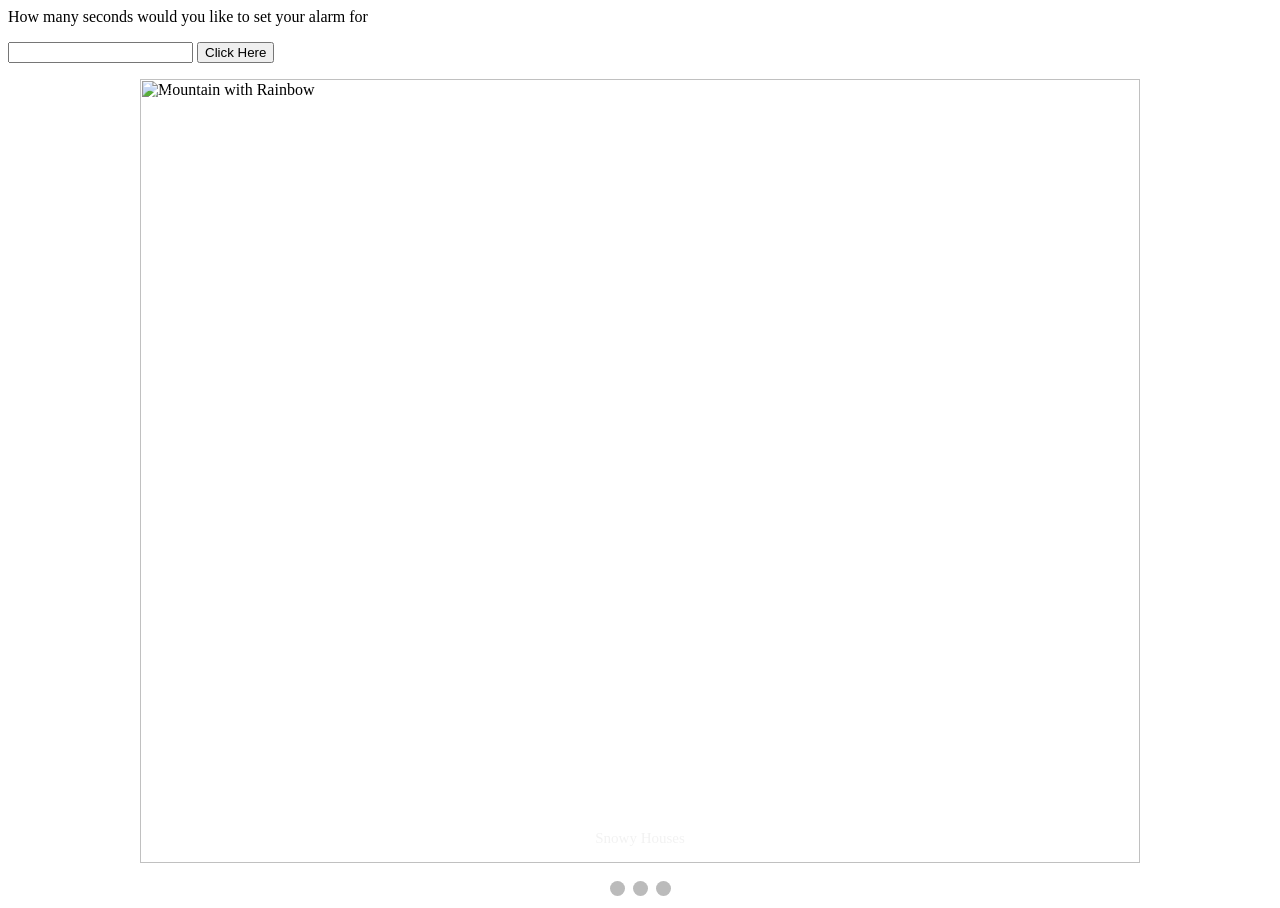
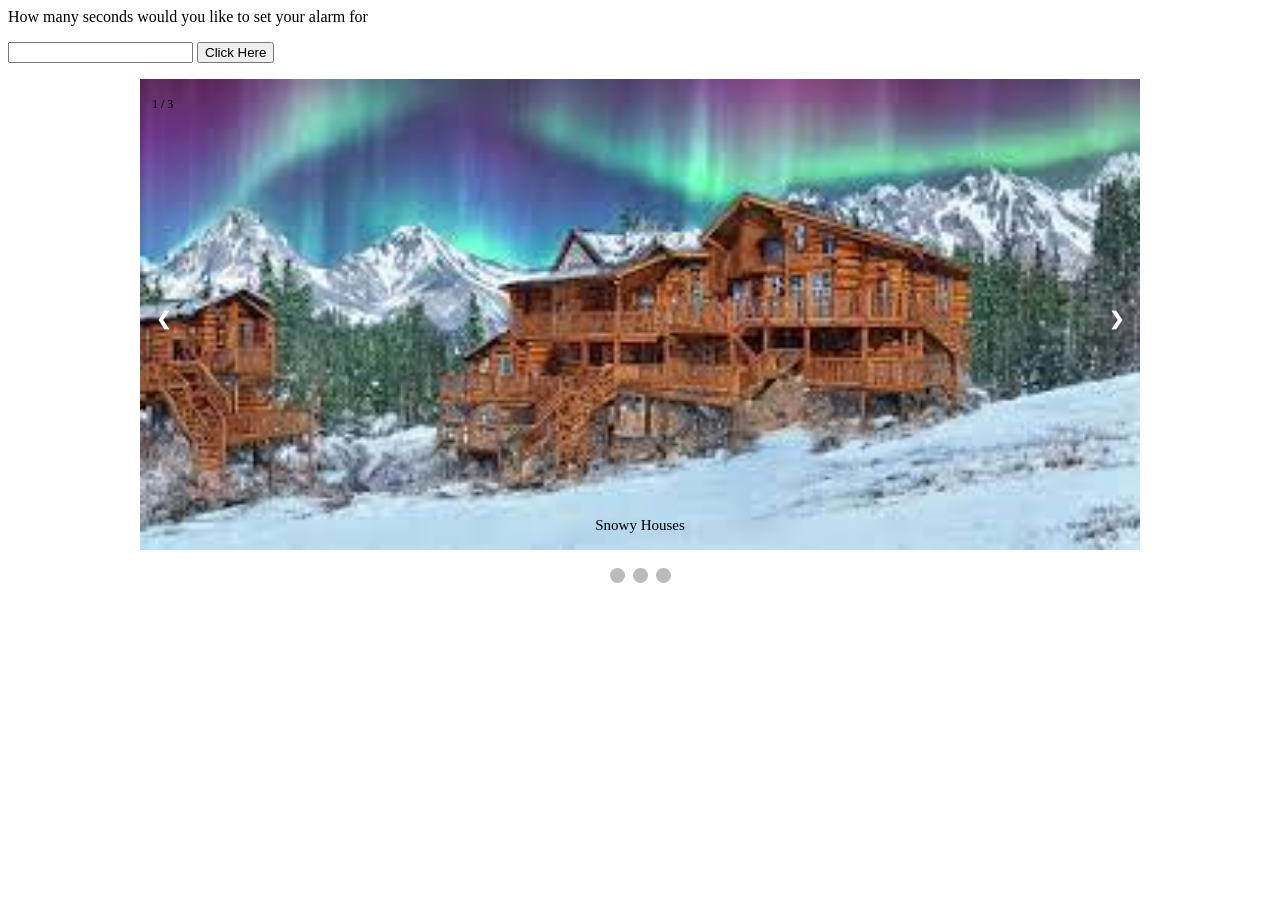
Before and after one commit to MonzurSiddique/JavaScript-Projects, a plain HTML site: page Basic JavaScript Projects/Project9_countdown_slideshow/index.html in a window 1280 px wide. After the commit the page ends 800 px from the top, so only its background shows below. Drawn offline with Linux system fonts and the light colour scheme.

Commit message:
Project9 countdown and slideshow

```diff
--- a/Basic JavaScript Projects/Project9_countdown_slideshow/CSS/style.css
+++ b/Basic JavaScript Projects/Project9_countdown_slideshow/CSS/style.css
@@ -50,7 +50,7 @@ background-color: rgba(0, 0, 0, 0.8);
 /*Caption Text*/
 
 .text {
-    color: #f2f2f2;
+    color: black;
     font-size: 15px;
     padding: 8px 12px;
     position: absolute;
@@ -61,11 +61,11 @@ background-color: rgba(0, 0, 0, 0.8);
 
 /*Number text (1/3 etc.)*/
 .numbertext {
-    color:white;
+    color: black;
     font-size: 12px;
     padding: 8px 12px;
     position: absolute;
-    top: 0;
+    top: 10;
 }
 
 /*The dots*/
--- a/Basic JavaScript Projects/Project9_countdown_slideshow/index.html
+++ b/Basic JavaScript Projects/Project9_countdown_slideshow/index.html
@@ -17,19 +17,19 @@
     <div class="slideshow-container">
         <div class="mySlides fade">
             <div class="numbertext">1 / 3</div>
-            <img src="img/img1.png" style="width: 100%" alt="Mountain with Rainbow" />
+            <img src="img/img1.jpg" style="width: 100%" alt="Mountain with Rainbow" />
             <div class="text">Snowy Houses</div>
         </div>
 
         <div class="mySlides fade"><
             <div class="numbertext">2 / 3</div>
-            <img src="img/img2.png" style="width: 100%" />
+            <img src="img/img2.jpg" style="width: 100%" />
             <div class="text">Snowy Wood Road</div>
         </div>
 
         <div class="mySlides fade"><
             <div class="numbertext">3 / 3</div>
-            <img src="img/img3.png" style="width: 100%" />
+            <img src="img/img3.jpg" style="width: 100%" />
             <div class="text">Deer in the Snow</div>
         </div>
 
```
